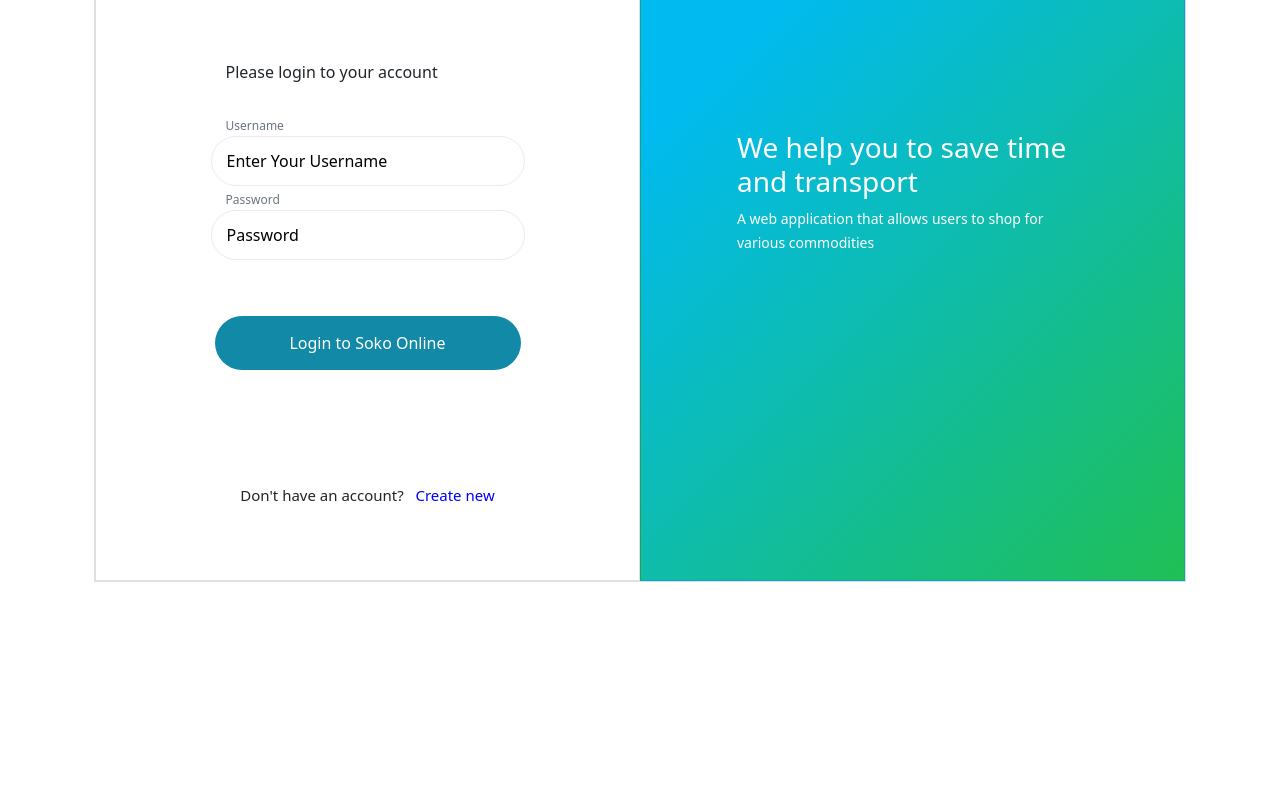
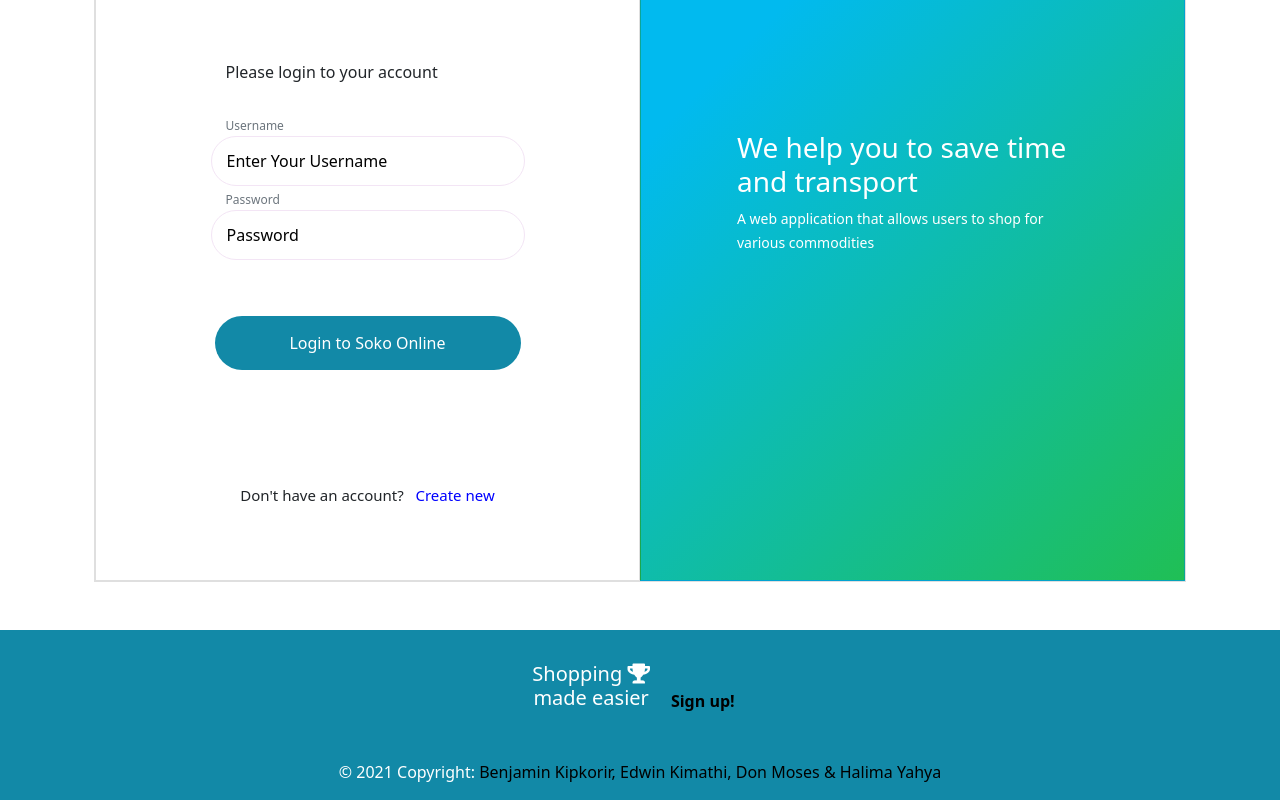
Before and after one commit to edwinkim16/soko-front-end, an Angular app: page /login in a window 1280 px wide. Shown: the part 325-1125 px from the top of the page. Before the commit the page ends 955 px from the top, so only its background shows below. Built offline with nearby package versions, Linux system fonts and the light colour scheme; what @ngx-progressbar/core, @ngx-progressbar/http-client would draw is missing.

Commit message:
adding footer in all components and changed alert

```diff
--- /dev/null
+++ b/src/app/about/about.component.html
@@ -0,0 +1 @@
+<p>about works!</p>
--- /dev/null
+++ b/src/app/about/about.component.ts
@@ -0,0 +1,15 @@
+import { Component, OnInit } from '@angular/core';
+
+@Component({
+  selector: 'app-about',
+  templateUrl: './about.component.html',
+  styleUrls: ['./about.component.css']
+})
+export class AboutComponent implements OnInit {
+
+  constructor() { }
+
+  ngOnInit(): void {
+  }
+
+}
--- a/src/app/app.module.ts
+++ b/src/app/app.module.ts
@@ -11,6 +11,7 @@
 import { LoginComponent } from './login/login.component';
 import { RegisterComponent } from './register/register.component';
 import { HomeComponent } from './home/home.component';
+import { AboutComponent } from './about/about.component';
 
 @NgModule({
   declarations: [
@@ -19,6 +20,7 @@
     LoginComponent,
     RegisterComponent,
     HomeComponent,
+    AboutComponent,
   ],
   imports: [
     BrowserModule,
--- a/src/app/dashboard/dashboard.component.html
+++ b/src/app/dashboard/dashboard.component.html
@@ -1,4 +1,4 @@
-<p>dashboard works!</p>
+
 <!DOCTYPE html>
 <html lang="en">
 
@@ -147,6 +147,38 @@
                 </div>
             </div>
         </div>
+
+    </div>
+    <div class="footer">
+        <!-- Footer -->
+      <footer class="page-footer font-small unique-color-dark pt-4" style="background-color: #1289A7;color: white;">
+
+          <!-- Footer Elements -->
+          <div class="container">
+
+            <!-- Call to action -->
+            <ul class="list-unstyled list-inline text-center py-2">
+              <li class="list-inline-item">
+                <h5 class="mb-1"> Shopping <i class="fas fa-trophy"></i>  <br> made easier</h5>
+              </li>
+              <li class="list-inline-item">
+                <a href="" class="btn btn-outline-white btn-rounded" style="color: black;font-weight: bolder;">Sign up!</a>
+              </li>
+            </ul>
+            <!-- Call to action -->
+
+          </div>
+          <!-- Footer Elements -->
+
+          <!-- Copyright -->
+          <div class="footer-copyright text-center py-3">© 2021 Copyright:
+            <a href="" style="color: black; text-decoration: none;"> Benjamin Kipkorir, Edwin Kimathi, Don Moses & Halima Yahya</a>
+          </div>
+          <!-- Copyright -->
+
+         </footer>
+         <!-- Footer -->
+
     </div>
 </body>
 
--- a/src/app/dashboard/dashboard.component.ts
+++ b/src/app/dashboard/dashboard.component.ts
@@ -11,7 +11,7 @@
   constructor() {}
 
   getName(){
-    alert("we will get back to you")
+    alert("added to cart")
   }
 
   ngOnInit(): void {
--- a/src/app/home/home.component.html
+++ b/src/app/home/home.component.html
@@ -90,6 +90,6 @@
          </footer>
          <!-- Footer -->
 
-      </div>
+    </div>
 </body>
 </html>
--- a/src/app/login/login.component.html
+++ b/src/app/login/login.component.html
@@ -38,3 +38,34 @@
     </div>
   </div>
 </div>
+<div class="footer">
+  <!-- Footer -->
+<footer class="page-footer font-small unique-color-dark pt-4" style="background-color: #1289A7;color: white;">
+
+    <!-- Footer Elements -->
+    <div class="container">
+
+      <!-- Call to action -->
+      <ul class="list-unstyled list-inline text-center py-2">
+        <li class="list-inline-item">
+          <h5 class="mb-1"> Shopping <i class="fas fa-trophy"></i>  <br> made easier</h5>
+        </li>
+        <li class="list-inline-item">
+          <a href="" class="btn btn-outline-white btn-rounded" style="color: black;font-weight: bolder;">Sign up!</a>
+        </li>
+      </ul>
+      <!-- Call to action -->
+
+    </div>
+    <!-- Footer Elements -->
+
+    <!-- Copyright -->
+    <div class="footer-copyright text-center py-3">© 2021 Copyright:
+      <a href="" style="color: black; text-decoration: none;"> Benjamin Kipkorir, Edwin Kimathi, Don Moses & Halima Yahya</a>
+    </div>
+    <!-- Copyright -->
+
+   </footer>
+   <!-- Footer -->
+
+</div>
--- a/src/app/register/register.component.html
+++ b/src/app/register/register.component.html
@@ -65,3 +65,34 @@
     </div>
   </div>
 </div>
+<div class="footer">
+  <!-- Footer -->
+<footer class="page-footer font-small unique-color-dark pt-4" style="background-color: #1289A7;color: white;">
+
+    <!-- Footer Elements -->
+    <div class="container">
+
+      <!-- Call to action -->
+      <ul class="list-unstyled list-inline text-center py-2">
+        <li class="list-inline-item">
+          <h5 class="mb-1"> Shopping <i class="fas fa-trophy"></i>  <br> made easier</h5>
+        </li>
+        <li class="list-inline-item">
+          <a href="" class="btn btn-outline-white btn-rounded" style="color: black;font-weight: bolder;">Sign up!</a>
+        </li>
+      </ul>
+      <!-- Call to action -->
+
+    </div>
+    <!-- Footer Elements -->
+
+    <!-- Copyright -->
+    <div class="footer-copyright text-center py-3">© 2021 Copyright:
+      <a href="" style="color: black; text-decoration: none;"> Benjamin Kipkorir, Edwin Kimathi, Don Moses & Halima Yahya</a>
+    </div>
+    <!-- Copyright -->
+
+   </footer>
+   <!-- Footer -->
+
+</div>
```
Also changed, not shown: src/app/about/about.component.css (added), 1 other file (tests, documents, lock files or other folders).
